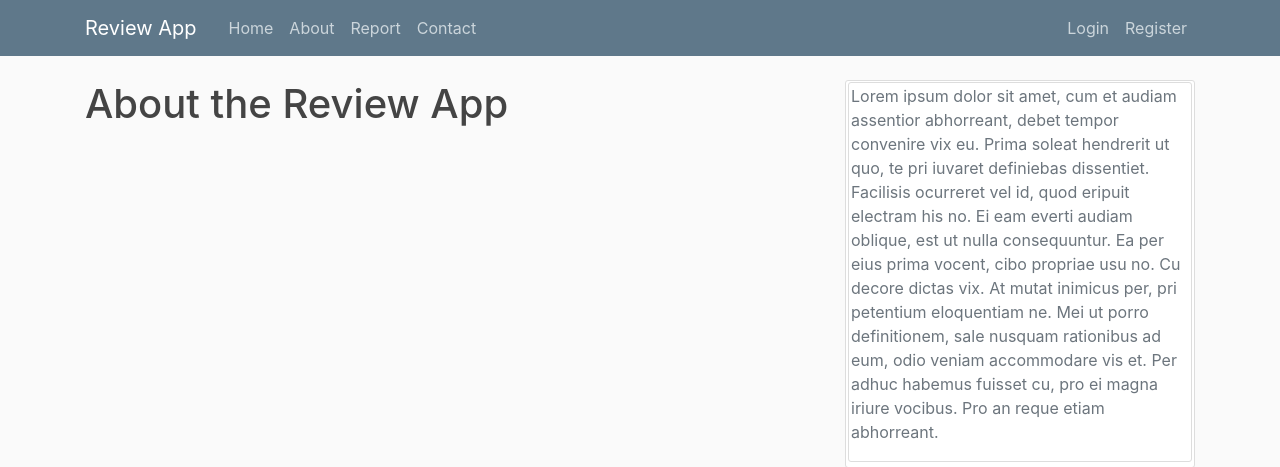
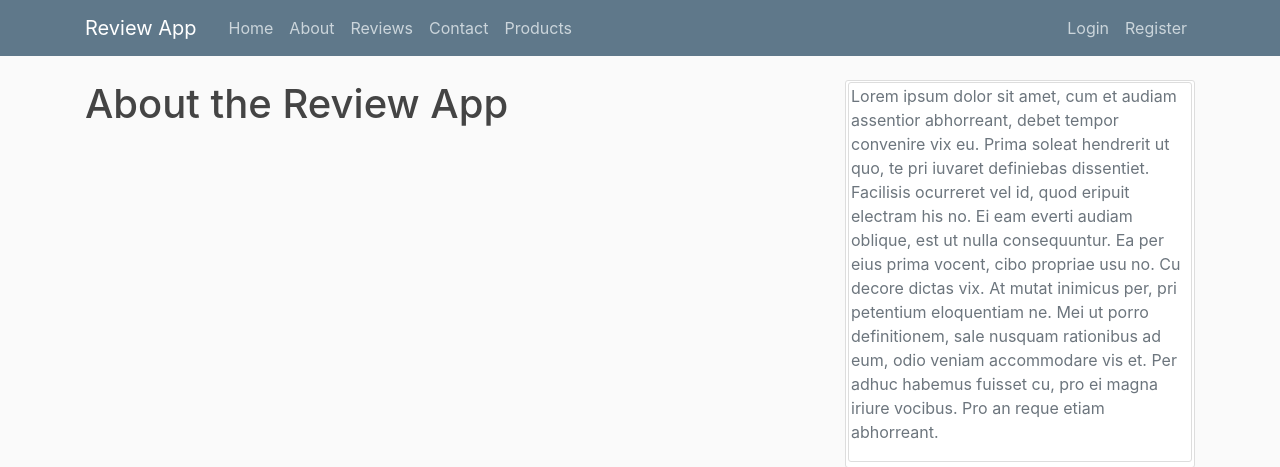
Before and after one commit to b5027416/eCook, a Django app: page /reviewApp/about in a window 1280 px wide. Shown: the top 467 px of the page. Run offline with Django 3.2, Linux system fonts and the light colour scheme; some libraries are stand-ins or nearby versions.

```diff
--- a/itServices/itapps/urls.py
+++ b/itServices/itapps/urls.py
@@ -23,6 +23,7 @@ from django.conf.urls.static import static
 
 urlpatterns = [
     path('reviewApp/', include('reviewApp.urls')),
+    path('product/', include('reviewApp.urls')),
 	path('admin/', admin.site.urls),
 	path('register/', user_views.register, name='register'),
     path('profile/', user_views.profile, name='profile'),
--- a/itServices/reviewApp/templates/reviewApp/base.html
+++ b/itServices/reviewApp/templates/reviewApp/base.html
@@ -49,8 +49,10 @@
 
           <a class="nav-item nav-link" href="{% url 'reviewApp-home' %}">Home</a>
           <a class="nav-item nav-link" href="{% url 'reviewApp-about' %}">About</a>
-          <a class="nav-item nav-link" href="{% url 'reviewApp-report' %}">Report</a>
+          <a class="nav-item nav-link" href="{% url 'reviewApp-report' %}">Reviews</a>
           <a class="nav-item nav-link" href="{% url 'reviewApp-contact' %}">Contact</a>
+          <a class="nav-item nav-link" href="{% url 'reviewApp-product' %}">Products</a>
+
         </div>
 
         <!-- Navbar Right Side -->
--- a/itServices/reviewApp/urls.py
+++ b/itServices/reviewApp/urls.py
@@ -10,7 +10,7 @@ path('about', views.about, name='reviewApp-about'),
 path('register',user_views.register, name='register'),
 path('profile', user_views.profile, name='profile'),
 path('contact',views.contact, name='reviewApp-contact'),
-##path('reviews',views.reviews, name='reviewApp-reviews'),
+path('product',views.product, name='reviewApp-product'),
 path('report',views.report, name='reviewApp-report'),
 
 ]
--- a/itServices/reviewApp/views.py
+++ b/itServices/reviewApp/views.py
@@ -20,5 +20,7 @@ def report(request):
 	}
 	return render(request, 'reviewApp/report.html', {'title':'Review'}, daily_report)
 
+def product(request):
+	return render(request, 'reviewApp/product.html', {'title':'Products'})
 
 # Create your views here.
```
Also changed, not shown: itServices/db.sqlite3, itServices/reviewApp/templates/reviewApp/report.html (line endings or trailing spaces).
